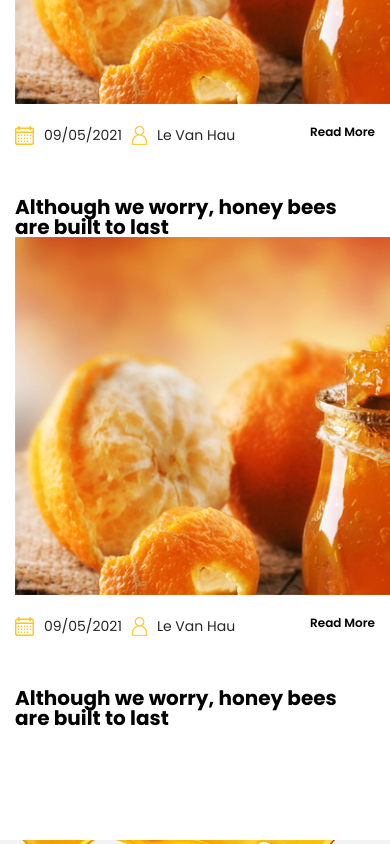
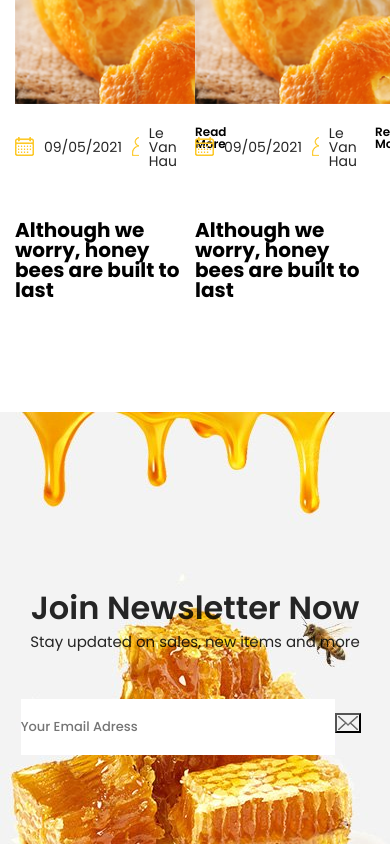
Before and after one commit to Lvhau1529/bee-shop, a React (Create React App) app: page / in a window 390 px wide. Shown: the part 7560-8404 px from the top of the page. Built offline with nearby package versions, Linux system fonts and the light colour scheme.

Commit message:
Fix footer, blog

```diff
--- a/src/bee-shop/layouts/blog.js
+++ b/src/bee-shop/layouts/blog.js
@@ -14,7 +14,7 @@ function Blog() {
 					{/* <!-- ./Title --> */}
 					<div class="blog row">
 						<Row>
-							<Col>
+							<Col span={12}>
 								<div class="block__content col-md-6">
 									<div class="block__image">
 										<img src={img} alt="" />
@@ -40,7 +40,7 @@ function Blog() {
 								</div>
 							</Col>
 
-              <Col>
+              <Col span={12}>
 								<div class="block__content col-md-6">
 									<div class="block__image">
 										<img src={img} alt="" />
--- a/src/bee-shop/layouts/footer.js
+++ b/src/bee-shop/layouts/footer.js
@@ -9,9 +9,10 @@ function Footer() {
 		<>
 			<footer>
 				<div class="footer__block">
-					<Row justify="center">
+					<Row>
 						<div class="footer__top-block">
-							<Col span={24} class="footer__top col-md-12">
+							<Col>
+								<div class="footer__top col-md-12">
 									<div class="footer__content">
 										<div class="footer__title">Join Newsletter Now</div>
 										<div class="footer__sub-title">
@@ -20,6 +21,7 @@ function Footer() {
 										<div class="footer__mail">
 											<input type="email" placeholder="Your Email Adress" />
 											<button type="submit"></button>
+										</div>
 									</div>
 								</div>
 							</Col>
--- a/src/bee-shop/styles/layouts/blog.css
+++ b/src/bee-shop/styles/layouts/blog.css
@@ -36,8 +36,8 @@
 }
 .article__author .icon-account {
 	display: block;
-	width: 15px;
-	height: 19px;
+	width: 1.5rem;
+	height: 1.9rem;
 	background: url(../../assets/images/icon-blebee.png) no-repeat;
 	background-position: -23px -42px;
 }
@@ -47,6 +47,7 @@
 	font-weight: 700;
 }
 .blog__icon--more {
+	margin-right: 2rem;
 	font-size: 1.2rem;
 	font-weight: 600;
 }
```
Lines whose indentation alone changed are shown as unchanged.
